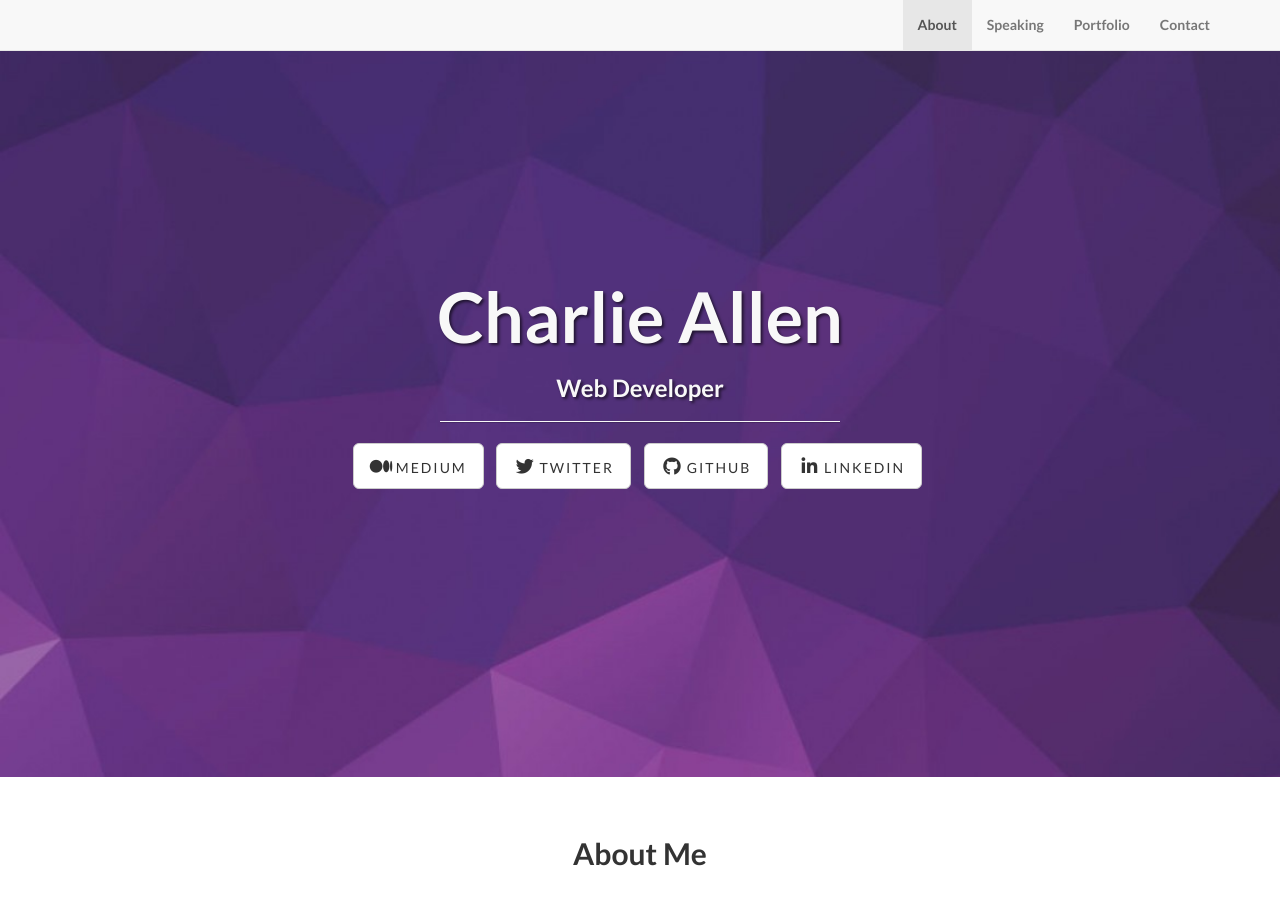
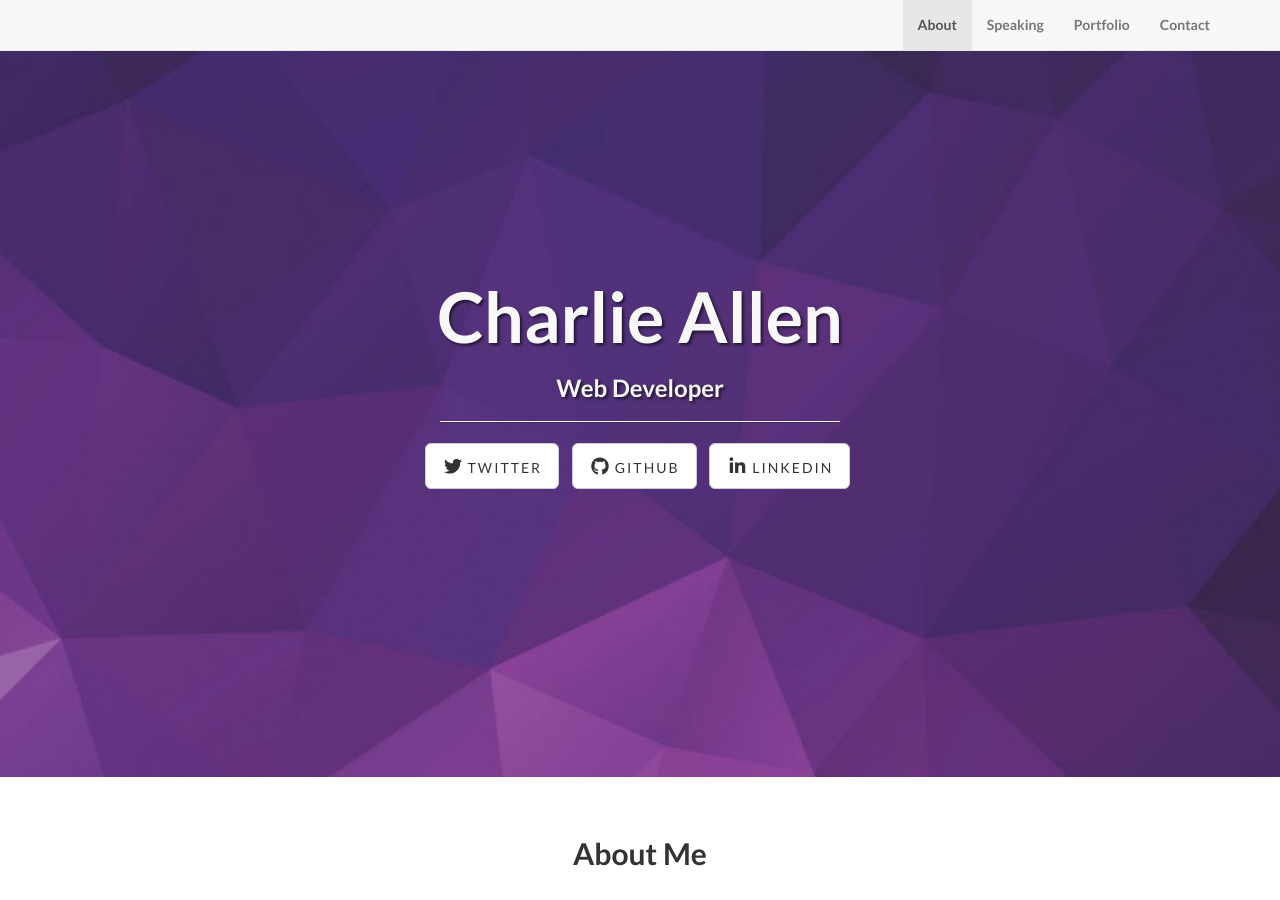
Before and after one commit to CharlieAllen/CharlieAllen.github.io, a Jekyll site: the page built from index.html, in a window 1280 px wide and 900 px high. Built offline with Jekyll 4.4.1, drawn with Linux system fonts in a browser that asks for light colours; nearby versions of some CDN libraries; library files that are not in the unit come from our copies.

Commit message:
medium removed

```diff
--- a/_config.yml
+++ b/_config.yml
@@ -23,8 +23,6 @@ permalink: pretty
 # ----------------------- #
 
 social:
-  - title: medium
-    url: https://medium.com/@charlieallen
   - title: twitter
     url: https://twitter.com/spangle_cat
   - title: github
```
